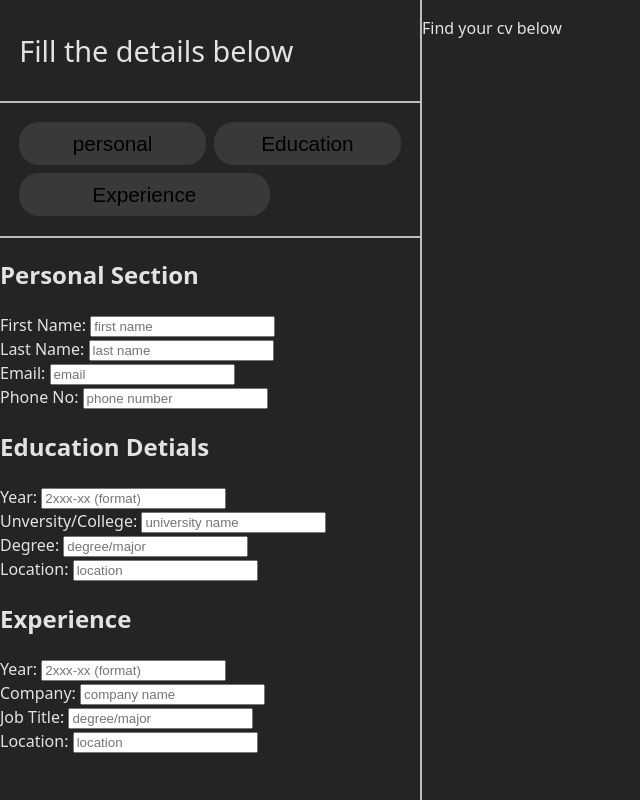
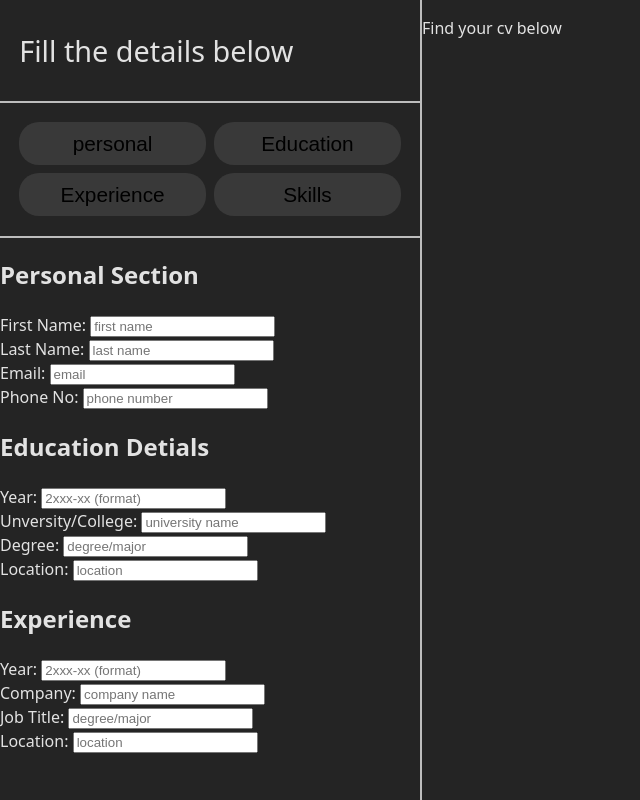
Before and after one commit to Anand-1812/CV-app, a React (Vite) app in the folder cv_app/: page / in a window 1280 px wide. Shown: the whole page, without its empty margins (0-640 px from the left). Built offline with nearby package versions, Linux system fonts and the light colour scheme.

Commit message:
add the skills button

```diff
--- a/cv_app/src/components/buttons.jsx
+++ b/cv_app/src/components/buttons.jsx
@@ -5,7 +5,8 @@ function Buttons() {
         <button>personal</button>
         <button>Education</button>
         <button>Experience</button>
-      </div>
+        <button>Skills</button>
+     </div>
     </>
   );
 }
```
